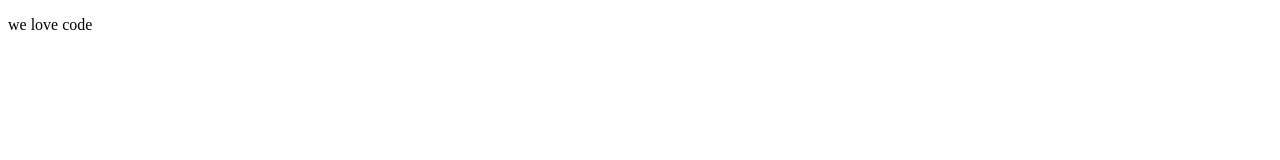
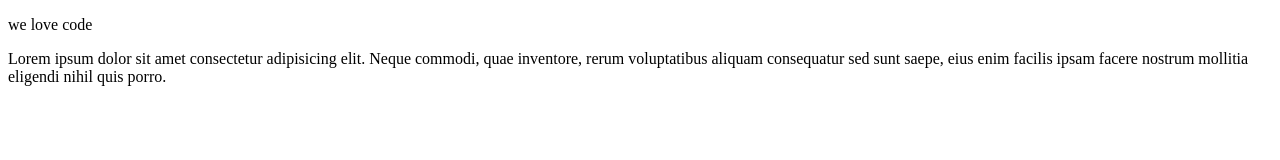
Before and after one commit to frasam/testsecond, a plain HTML site: page index.html in a window 1280 px wide. Drawn offline with Linux system fonts and the light colour scheme.

Commit message:
second commit

```diff
--- a/index.html
+++ b/index.html
@@ -8,5 +8,10 @@
   </head>
   <body>
     <p>we love code</p>
+    <p>
+      Lorem ipsum dolor sit amet consectetur adipisicing elit. Neque commodi,
+      quae inventore, rerum voluptatibus aliquam consequatur sed sunt saepe,
+      eius enim facilis ipsam facere nostrum mollitia eligendi nihil quis porro.
+    </p>
   </body>
 </html>
```
